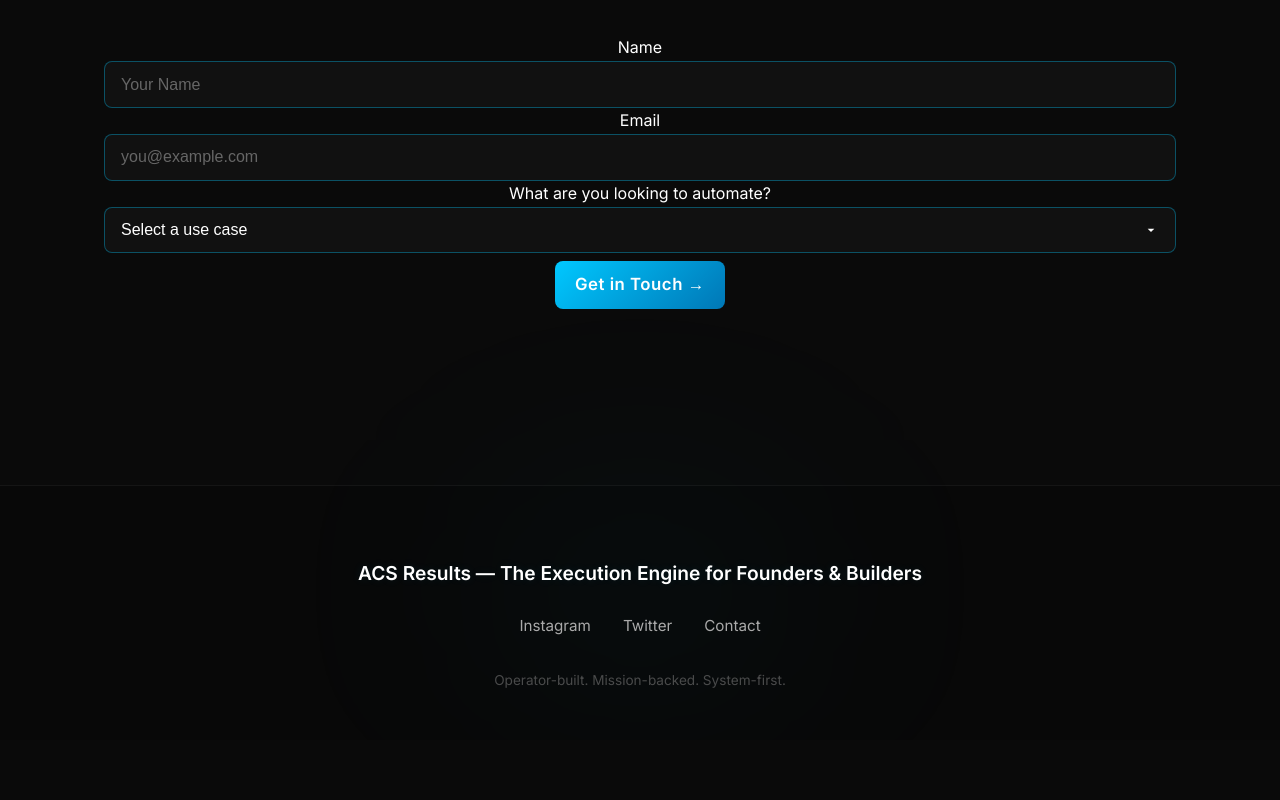
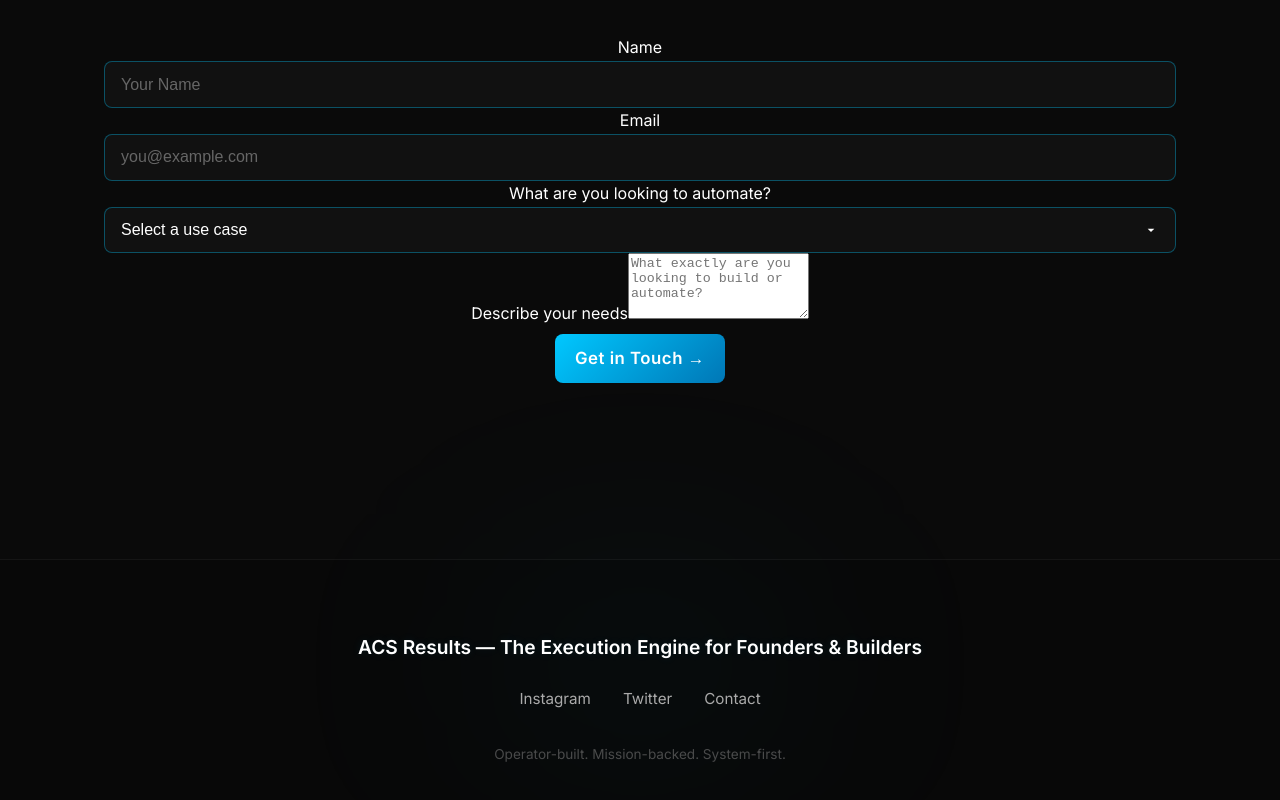
Before and after one commit to AlexSeisler/acsresults-public-v1, a React (Vite) app: page / in a window 1280 px wide. Shown: the part 2736-3536 px from the top of the page. Before the commit the page ends 3476 px from the top, so only its background shows below. Built offline with nearby package versions, Linux system fonts and the light colour scheme.

Commit message:
form feild add

```diff
--- a/src/sections/CTAForm/CTAFormSection.jsx
+++ b/src/sections/CTAForm/CTAFormSection.jsx
@@ -9,6 +9,7 @@
     name: '',
     email: '',
     useCase: '',
+    description: '', // ✅ new field
   });
 
   const [status, setStatus] = useState(null);
@@ -38,7 +39,7 @@
 
       if (res.ok) {
         setStatus('success');
-        setFormData({ name: '', email: '', useCase: '' });
+        setFormData({ name: '', email: '', useCase: '', description: '' });
         window.location.href = '/thank-you';
       } else {
         throw new Error('Submission failed');
@@ -99,6 +100,19 @@
             </select>
           </div>
 
+          {/* ✅ New Description Field */}
+          <div className="form-group">
+            <label htmlFor="description">Describe your needs</label>
+            <textarea
+              name="description"
+              id="description"
+              placeholder="What exactly are you looking to build or automate?"
+              value={formData.description}
+              onChange={handleChange}
+              rows={4}
+            />
+          </div>
+
           <button type="submit" className="cta-submit-button">
             Get in Touch →
           </button>
```
Also changed, not shown: 1 other file (tests, documents, lock files or other folders).
